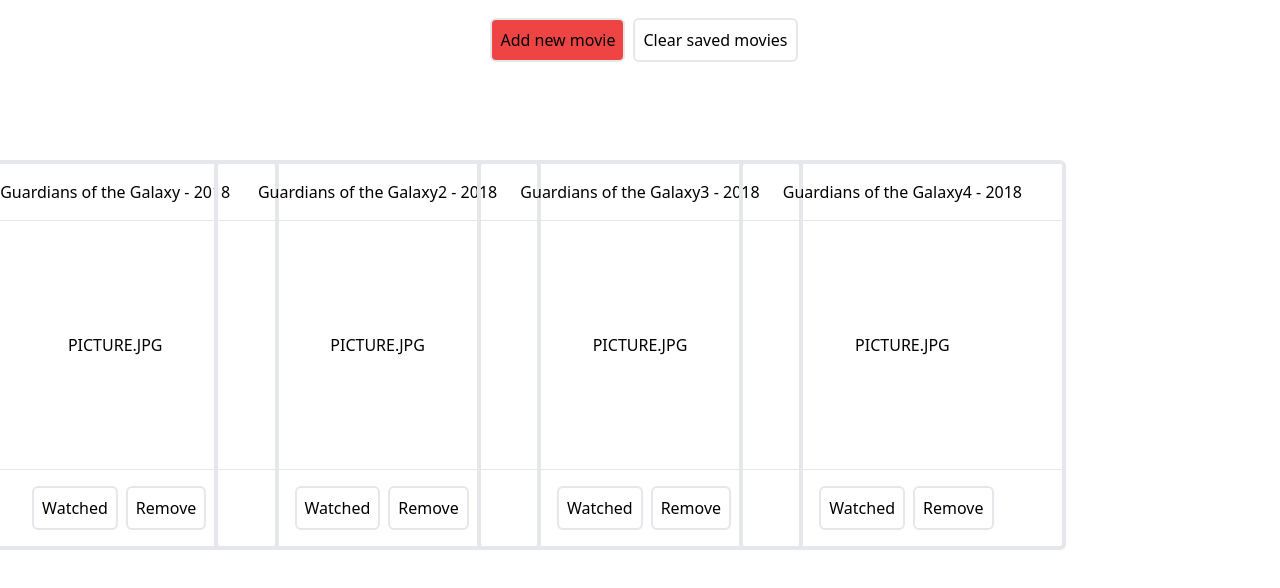
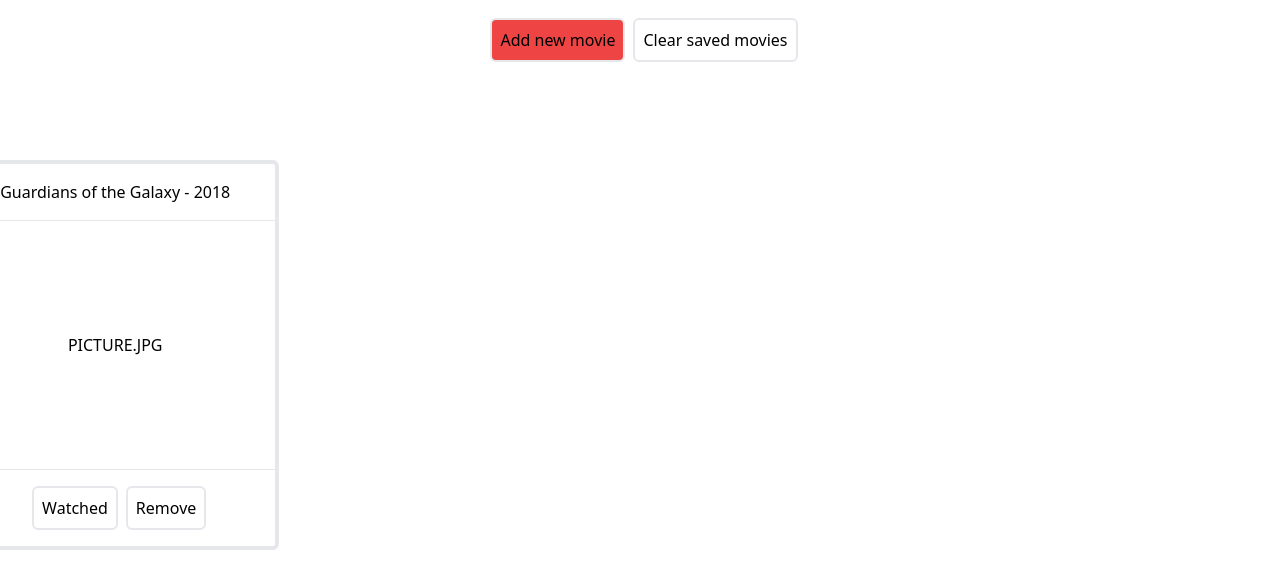
Before and after one commit to P-Hsgw/movies-library, a React (Create React App) app: page / in a window 1280 px wide. Shown: the top 588 px of the page. Built offline with nearby package versions, Linux system fonts and the light colour scheme; the HTML template or start-up script is replaced by a standard one.

Commit message:
Add basic Fetch for movies API

```diff
--- a/src/components/Body.js
+++ b/src/components/Body.js
@@ -1,6 +1,6 @@
 import React, { useState } from "react";
 import { Card } from "./Card";
-import uuid from 'react-uuid'
+import uuid from "react-uuid";
 
 export const Body = () => {
   const [movies, setMovies] = useState([
@@ -10,29 +10,20 @@
       thumbnail: "PICTURE.JPG",
       isWatched: true,
     },
-
-    {
-      title: "Guardians of the Galaxy2",
-      releaseDate: "2018",
-      thumbnail: "PICTURE.JPG",
-      isWatched: true,
-    },
-    {
-      title: "Guardians of the Galaxy3",
-      releaseDate: "2018",
-      thumbnail: "PICTURE.JPG",
-      isWatched: true,
-    },
-    {
-      title: "Guardians of the Galaxy4",
-      releaseDate: "2018",
-      thumbnail: "PICTURE.JPG",
-      isWatched: true,
-    },
   ]);
 
-
-
+  async function fetchMovie(search) {
+    try {
+      const response = await fetch(
+        ` https://api.themoviedb.org/3/search/movie?api_key=9812bf8694ef69e36a998bad88ff117a&language=en-US&query=Dune&page=1&include_adult=false`,
+        { mode: "cors" }
+      );
+      const movie = await response.json();
+      console.log(movie);
+    } catch (error) {
+      alert("Error:" + error);
+    }
+  }
 
   const fillMovie = (title, releaseDate, thumbnail, isWatched) => {
     setMovies({
--- a/src/components/Card.js
+++ b/src/components/Card.js
@@ -1,17 +1,24 @@
-import React, {useState} from "react";
+import React, { useState } from "react";
 import { Button } from "./Button";
 
-export const Card = ({ title, releaseDate, thumbnail, isWatched, allMovies, movies }) => {
-  const [watched, setIsWatched] = useState(isWatched)
+export const Card = ({
+  title,
+  releaseDate,
+  thumbnail,
+  isWatched,
+  allMovies,
+  movies,
+}) => {
+  const [watched, setIsWatched] = useState(isWatched);
 
   const changeIsWatched = () => {
-    setIsWatched(!watched)
-  }
+    setIsWatched(!watched);
+  };
 
   const handleRemove = (allMovies, title, movies) => {
-    const filteredMovies = allMovies.filter((movie) => movie.title !== title)
-    movies(filteredMovies)
-  }
+    const filteredMovies = allMovies.filter((movie) => movie.title !== title);
+    movies(filteredMovies);
+  };
 
   return (
     <div className=" flex items-center justify-center ">
@@ -21,8 +28,17 @@
         </div>
         <div className="p-28">{thumbnail}</div>
         <div>
-          <Button additionalClass="mb-4" handleClick={changeIsWatched}>{watched? ("Watched") : ("Want to watch")}</Button>
-          <Button additionalClass="mb-4 mt-4" handleClick={() => {handleRemove(allMovies, title, movies)}}>Remove</Button>
+          <Button additionalClass="mb-4" handleClick={changeIsWatched}>
+            {watched ? "Watched" : "Want to watch"}
+          </Button>
+          <Button
+            additionalClass="mb-4 mt-4"
+            handleClick={() => {
+              handleRemove(allMovies, title, movies);
+            }}
+          >
+            Remove
+          </Button>
         </div>
       </div>
     </div>
```
